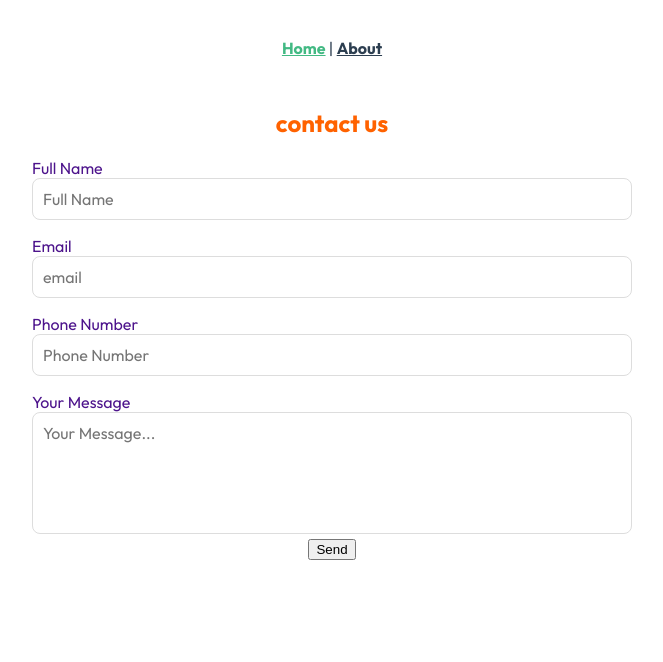
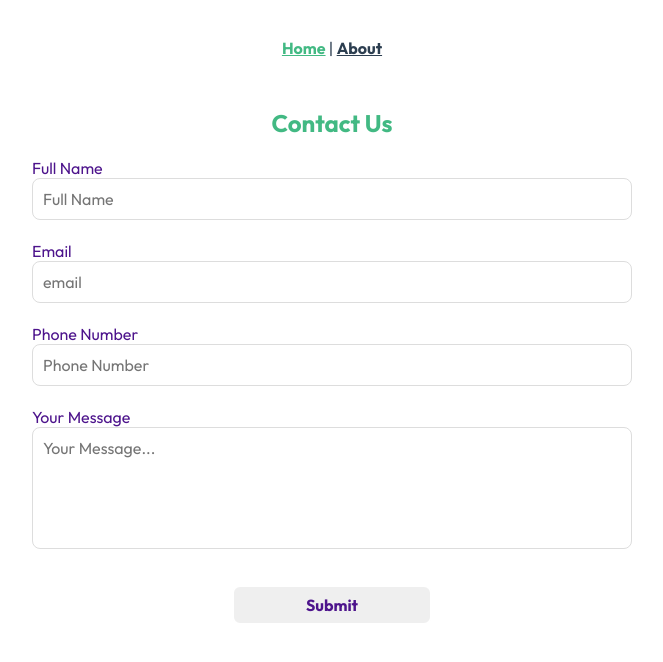
Before and after one commit to MohcineDev/vue-netlify-form, a Vue app: page / in a window 1280 px wide. Shown: the top 662 px of the page, without its empty margins (308-971 px from the left). Built offline with nearby package versions, Linux system fonts and the light colour scheme.

Commit message:
full name err & back icon

```diff
--- a/public/index.html
+++ b/public/index.html
@@ -10,9 +10,7 @@
   <link rel="preconnect" href="https://fonts.gstatic.com" crossorigin>
   <link href="https://fonts.googleapis.com/css2?family=Outfit:wght@200;300;400;500;600;700&display=swap"
     rel="stylesheet">
-  <title>
-    <%= htmlWebpackPlugin.options.title %>
-  </title>
+  <title>Contact Form Vue JS</title>
 </head>
 
 <body>
--- a/src/App.vue
+++ b/src/App.vue
@@ -11,11 +11,11 @@
   font-family: Outfit, Arial, sans-serif ;
   -webkit-font-smoothing: antialiased;
   -moz-osx-font-smoothing: grayscale;
-  text-align: center;
   color: #2c3e50;
 }
 
 #nav {
+  text-align: center;
   padding: 30px;
 }
 
@@ -31,4 +31,7 @@ textarea, input{
   font-family: Outfit, Arial, sans-serif ;
 
 }
+h1,h2{
+  text-align: center;
+}
 </style>
--- a/src/components/Contact.vue
+++ b/src/components/Contact.vue
@@ -1,8 +1,14 @@
 <template>
   <section class="contact">
-    <h2>contact us</h2>
-    <form name="contactus" method="POST" @submit.prevent="handleSubmit" data-netlify="true">
+    <h2>Contact Us</h2>
+    <form
+      name="contactus"
+      method="POST"
+      @submit.prevent="checkforErrors"
+      data-netlify="true"
+    >
       <input type="hidden" name="form-name" value="contactus" />
+      <div>
         <label>Full Name</label>
         <input
           type="text"
@@ -13,7 +19,11 @@
           id="fullname"
           minlength="4"
         />
+        <span v-if="errors.fullnameError" v-text="errors.fullnameError"></span>
+      </div>
+      <div>
         <label>Email</label>
+
         <input
           type="email"
           required
@@ -22,6 +32,9 @@
           placeholder="email"
           minlength="8"
         />
+        <span v-if="errors.emailError" v-text="errors.emailError"></span>
+      </div>
+      <div>
         <label>Phone Number</label>
          <input
           type="tel"
@@ -31,6 +44,9 @@
           placeholder="Phone Number"
           minlength="9"
         />
+        <span v-if="errors.telError" v-text="errors.telError"></span>
+      </div>
+      <div>
         <label>Your Message</label>
          <textarea
           name="msg"
@@ -42,8 +58,9 @@
           v-model="form.msg"
           placeholder="Your Message..."
         ></textarea>
-      <button type="submit">Send</button>
-      <!-- <input type="submit" value="Submit" /> -->
+        <span v-if="errors.msgError"  v-text="errors.msgError"></span>
+      </div>
+      <input type="submit" value="Submit" />
     </form>
   </section>
 </template>
@@ -54,6 +71,12 @@ import axios from "axios";
 export default {
   data() {
     return {
+      errors: {
+        fullnameError: "",
+        emailError: "",
+        telError: "",
+        msgError: "",
+      },
       form: {
         fullname: "",
         email: "",
@@ -64,6 +87,16 @@ export default {
   },
 
   methods: {
+    checkforErrors() {
+      if (this.form.fullname.trim() == "") {
+        this.errors.fullnameError = "enter your full name";
+      } else if (this.form.fullname.trim().length < 4) {
+        this.errors.fullnameError = "please enter a valid full name";
+      } else {
+        this.handleSubmit();
+      }
+
+    },
     encode(data) {
       return Object.keys(data)
         .map(
@@ -79,11 +112,12 @@ export default {
       fetch("/", {
         method: "POST",
         headers: { "Content-Type": "application/x-www-form-urlencoded" },
+        "form-name": "contactus",
         body: this.encode({
-          "form-name": "contactus",
           ...this.form,
         }),
-      }).then(() => {
+      })
+        .then(() => {
           this.$router.push("thanks");
         })
         .catch(() => {
@@ -109,15 +143,26 @@ section {
   margin: auto;
 }
 h2 {
-  color: #ff6200;
+  color: #42b983;
 }
 form {
   width: 50%;
   margin: auto;
 }
+form div {
+  position: relative;
+  padding-bottom: 1rem;
+}
+form div span {
+  position: absolute;
+  left: 10px;
+  bottom: 0;
+  font-size: 14px;
+  color: rgb(181, 82, 100);
+}
 label {
   display: block;
-  margin-top: 1rem;
+  margin-top: 5px;
   color: #4d148c;
   text-align: left;
 }
--- a/src/components/SubmissionFail.vue
+++ b/src/components/SubmissionFail.vue
@@ -1,8 +1,7 @@
 <template>
   <div>
     <h1>Oops, looks like something went wrong!</h1>
-    <router-link to="/">
-      <button>Back to form</button>
+    <router-link class="back" to="/">
     </router-link>
   </div>
 </template>
--- a/src/components/SubmissionSuccess.vue
+++ b/src/components/SubmissionSuccess.vue
@@ -1,14 +1,50 @@
 <template>
   <div>
     <h1>You're Awesome! Thank you for your submission!</h1>
-    <router-link to="/">
-      <button>Back to form</button>
+    <router-link class="back" to="/">
     </router-link>
   </div>
 </template>
 
 <script>
-  export default {
-    name: "SubmissionSuccess"
-  }
+export default {
+  name: "SubmissionSuccess",
+};
 </script>
+
+<style>
+div{
+  text-align: center;
+}
+h1{
+  margin-bottom: 3rem;
+
+}
+.back {
+  position: relative;
+  display: inline-block;
+  width: 30px;
+  height: 20px;
+}
+.back::after,
+.back::before {
+  content: "";
+  position: absolute;
+}
+.back::before {
+  width: 30px;
+  height: 3px;
+  background:#000;
+  top: 50%;
+  left: -5px;
+}
+.back::after {
+  top: 50%;
+  left: 0;
+  width: 10px;
+  height: 10px;
+  transform: rotate(-45deg) translateY(-50%);
+  border: 2px solid;
+  border-color: #000 transparent transparent #000;
+}
+</style>
```
Also changed, not shown: 1 other file (tests, documents, lock files or other folders). Lines whose indentation alone changed are shown as unchanged.
